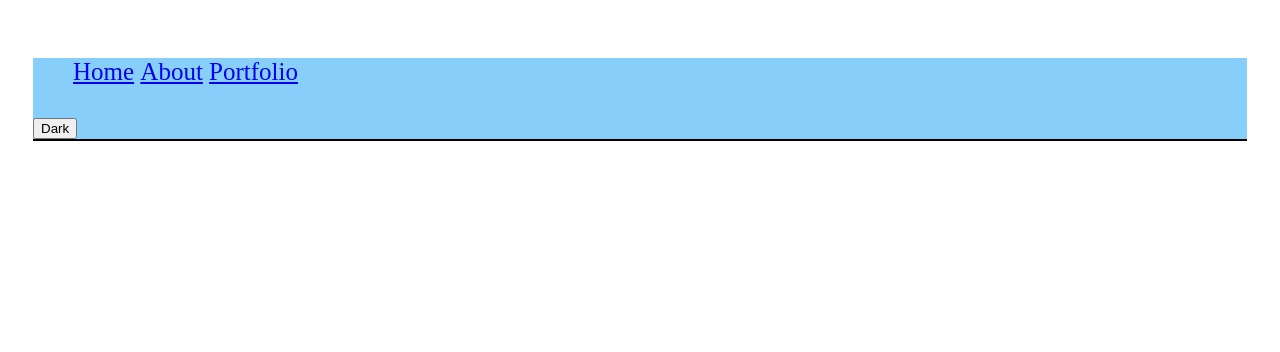
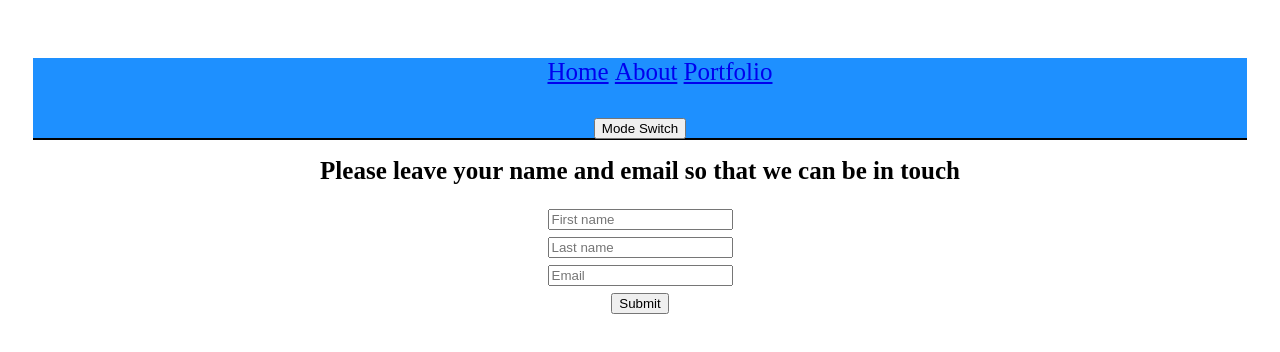
Before and after one commit to AndreBennett/personalwebsite, a plain HTML site: page contact.html in a window 1280 px wide. Drawn offline with Linux system fonts and the light colour scheme.

Commit message:
Changed the form position and changed nav. changed dark mode button

```diff
--- a/contact.html
+++ b/contact.html
@@ -13,7 +13,7 @@
             <li class="section"><a href="about.html">About</a></li>
             <li class="section"><a href="portfolio.html">Portfolio</a></li>
         </ol>
-        <button onclick="myFunction()">Dark</button>
+        <button onclick="myFunction()">Mode Switch</button>
         <script>
             function myFunction() {
                var element = document.body;
@@ -23,6 +23,20 @@
     </nav>
 </header>
   <body>
-
+    <h1 class="contact"> Please leave your name and email so that we can be in touch</h1>
+    <form>
+      <div class="form-row">
+        <div class="col">
+          <input type="text" class="form-control" placeholder="First name">
+        </div>
+        <div class="col">
+          <input type="text" class="form-control" placeholder="Last name">
+        </div>
+        <div class="col">
+          <input type="text" class="form-control" placeholder="Email">
+        </div>
+      </div>
+      <button type="submit" class="btn btn-primary">Submit</button>
+    </form>
   </body>
 </html>
--- a/style.css
+++ b/style.css
@@ -1,18 +1,14 @@
-header {
-    background-color: lightskyblue;
-    text-align: left;
-}
 nav {
     border-bottom: 2px solid black;
     position: relative;
-    height: 100%;
+    height: 80px;
     width: 100%;
-
-
+    background-color: dodgerblue;
 }
 .sections ol {
     list-style-type: none;
     padding-left: 0;
+
 }
 .section {
     display: inline-block;
@@ -23,6 +19,7 @@ body {
     color: black;
     font-size: 25px;
     text-align: center;
+
 }
 .dark-mode {
     background-color: black;
@@ -34,3 +31,7 @@ body {
 h2 {
     font-weight: 900;
 }
+.contact {
+    text-align: center;
+    font-size: 25px;
+}
```
Also changed, not shown: about.html (+1 -1 lines), home.html (+1 -1 lines), portfolio.html (+1 -1 lines).
